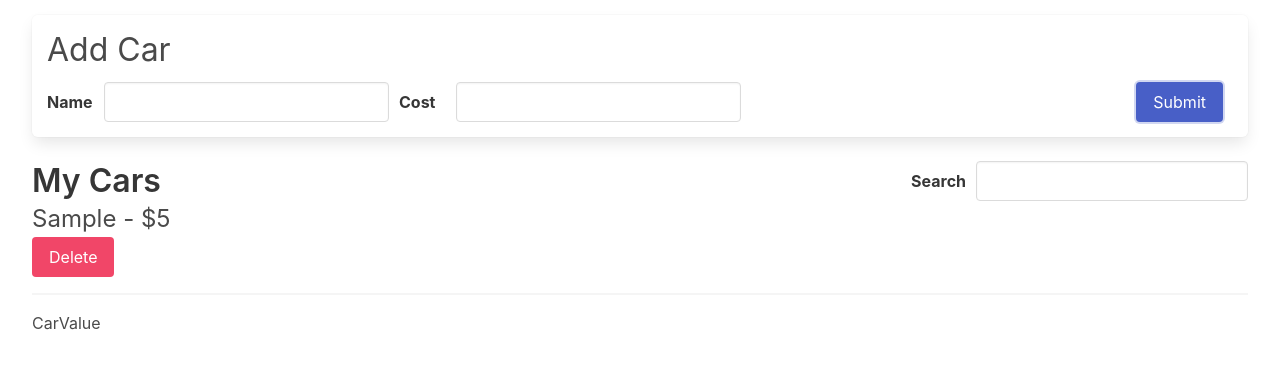
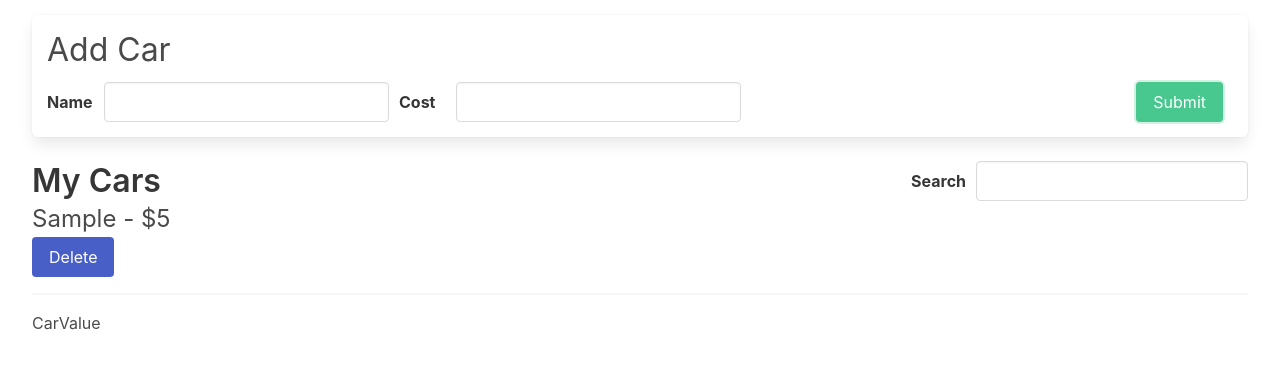
Before and after one commit to oguzhanorh/carsappwithredux, a React (Create React App) app: page / in a window 1280 px wide. Both pictures are taken after typing "Sample", "5" into the empty fields and a click on the button "Submit". Shown: the top 368 px of the page. Built offline with nearby package versions, Linux system fonts and the light colour scheme.

Commit message:
some styles improve

```diff
--- a/src/components/CarForm.js
+++ b/src/components/CarForm.js
@@ -20,7 +20,6 @@ function CarForm() {
 
   const handleSubmit = (e) => {
     e.preventDefault();
-
     dispatch(addCar({ name, cost }));
   };
 
@@ -48,7 +47,7 @@ function CarForm() {
           </div>
         </div>
         <div className="field">
-          <button className="button is-link">Submit</button>
+          <button className="button is-success">Submit</button>
         </div>
       </form>
     </div>
--- a/src/components/CarList.js
+++ b/src/components/CarList.js
@@ -16,10 +16,7 @@ function CarList() {
         <p>
           {car.name} - ${car.cost}
         </p>
-        <button
-          className="button is-danger"
-          onClick={() => handleCarDelete(car)}
-        >
+        <button className="button is-link" onClick={() => handleCarDelete(car)}>
           Delete
         </button>
       </div>
--- a/src/styles.css
+++ b/src/styles.css
@@ -84,3 +84,23 @@ hr {
   margin-bottom: 0px;
   margin-right: 10px;
 }
+.button.is-link {
+  position: relative;
+  overflow: hidden;
+  transition: all 0.3s;
+}
+
+.button.is-link:before {
+  content: '';
+  position: absolute;
+  top: 0;
+  left: -100%;
+  width: 100%;
+  height: 100%;
+  background-color: #f44336;
+  transition: all 0.3s;
+}
+
+.button.is-link:hover:before {
+  left: 0;
+}
```
